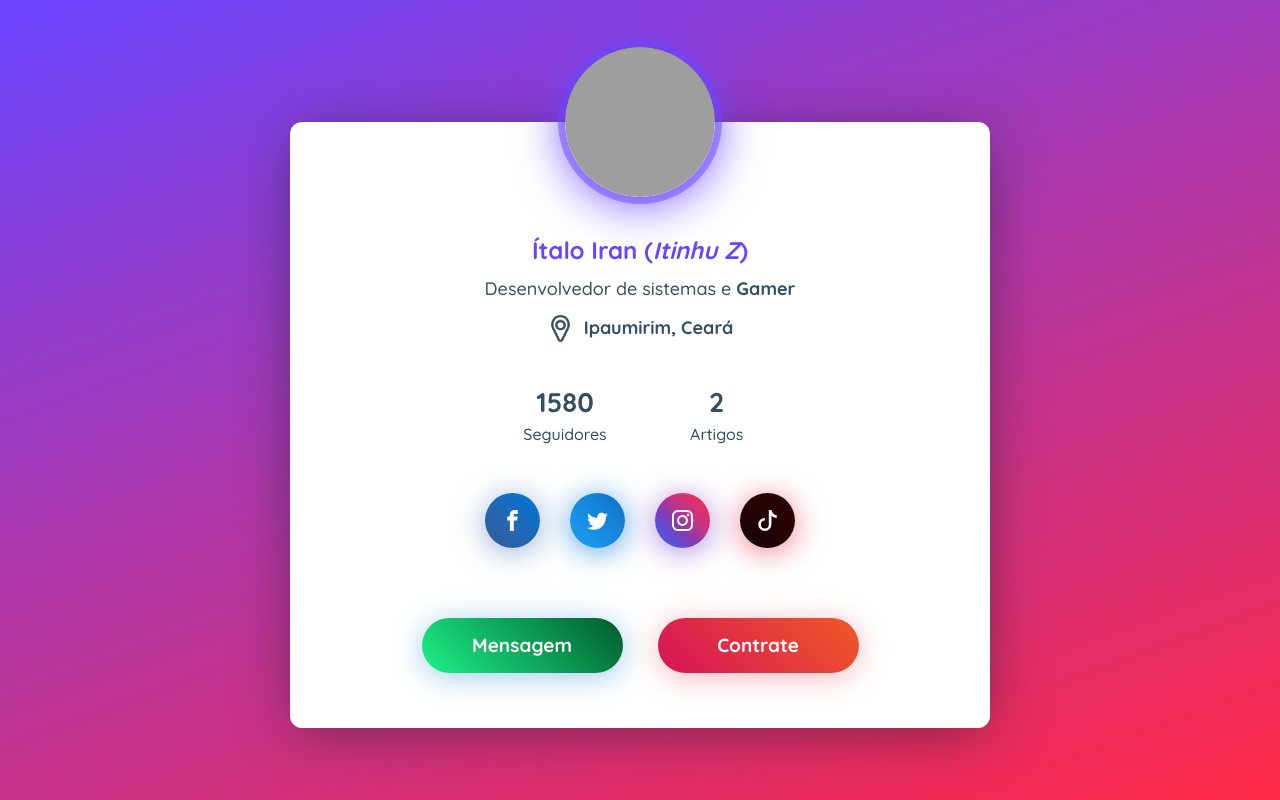
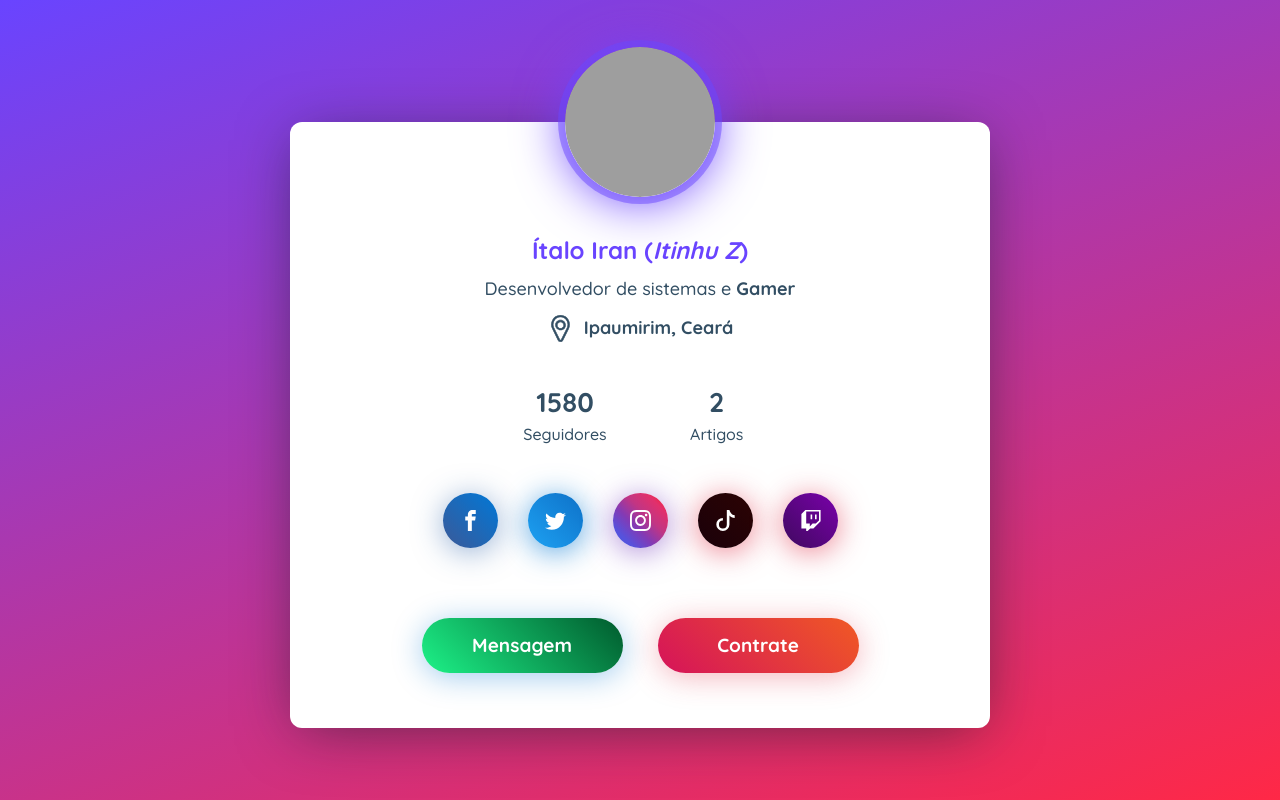
Before and after one commit to itinhu/itinhuz, a plain HTML site: page index.html in a window 1280 px wide. Drawn offline with nearby package versions, Linux system fonts and the light colour scheme; grey boxes are pictures that could not be loaded.

Commit message:
[FEAT] - twitch

```diff
--- a/css/style.css
+++ b/css/style.css
@@ -217,6 +217,10 @@ a, a:hover {
   background: linear-gradient(45deg, #1a010a, #2c0303);
   box-shadow: 0px 4px 30px rgba(223, 45, 70, 0.6);
 }
+.profile-card-social__item.twitch {
+  background: linear-gradient(45deg, #3f095f, #7a01aa);
+  box-shadow: 0px 4px 30px rgba(223, 45, 70, 0.6);
+}
 .profile-card-social .icon-font {
   display: inline-flex;
 }
--- a/index.html
+++ b/index.html
@@ -75,6 +75,12 @@
           </span>
         </a>
 
+        <a href="https://www.twitch.tv/itinhuz" class="profile-card-social__item twitch" target="_blank">
+          <span class="icon-font">
+              <svg class="icon"><use xlink:href="#icon-twitch"></use></svg>
+          </span>
+        </a>
+
       </div>
 
       <div class="profile-card-ctr">
@@ -115,12 +121,16 @@
       <path d="M32 7.075c-1.175 0.525-2.444 0.875-3.769 1.031 1.356-0.813 2.394-2.1 2.887-3.631-1.269 0.75-2.675 1.3-4.169 1.594-1.2-1.275-2.906-2.069-4.794-2.069-3.625 0-6.563 2.938-6.563 6.563 0 0.512 0.056 1.012 0.169 1.494-5.456-0.275-10.294-2.888-13.531-6.862-0.563 0.969-0.887 2.1-0.887 3.3 0 2.275 1.156 4.287 2.919 5.463-1.075-0.031-2.087-0.331-2.975-0.819 0 0.025 0 0.056 0 0.081 0 3.181 2.263 5.838 5.269 6.437-0.55 0.15-1.131 0.231-1.731 0.231-0.425 0-0.831-0.044-1.237-0.119 0.838 2.606 3.263 4.506 6.131 4.563-2.25 1.762-5.075 2.813-8.156 2.813-0.531 0-1.050-0.031-1.569-0.094 2.913 1.869 6.362 2.95 10.069 2.95 12.075 0 18.681-10.006 18.681-18.681 0-0.287-0.006-0.569-0.019-0.85 1.281-0.919 2.394-2.075 3.275-3.394z"></path>
     </symbol>
 
-
-
     <symbol id="icon-link" viewBox="0 0 16 16">
       <title>link</title>
       <path d="M9 0h1.98c.144.715.54 1.617 1.235 2.512C12.895 3.389 13.797 4 15 4v2c-1.753 0-3.07-.814-4-1.829V11a5 5 0 1 1-5-5v2a3 3 0 1 0 3 3V0Z"/>
 
+    </symbol>
+
+    <symbol id="icon-twitch" viewBox="0 0 15 15">
+      <title>link</title>
+        <path d="M3.857 0 1 2.857v10.286h3.429V16l2.857-2.857H9.57L14.714 8V0H3.857zm9.714 7.429-2.285 2.285H9l-2 2v-2H4.429V1.143h9.142v6.286z"/>
+        <path d="M11.857 3.143h-1.143V6.57h1.143V3.143zm-3.143 0H7.571V6.57h1.143V3.143z"/>
     </symbol>
   </defs>
 </svg>
```
